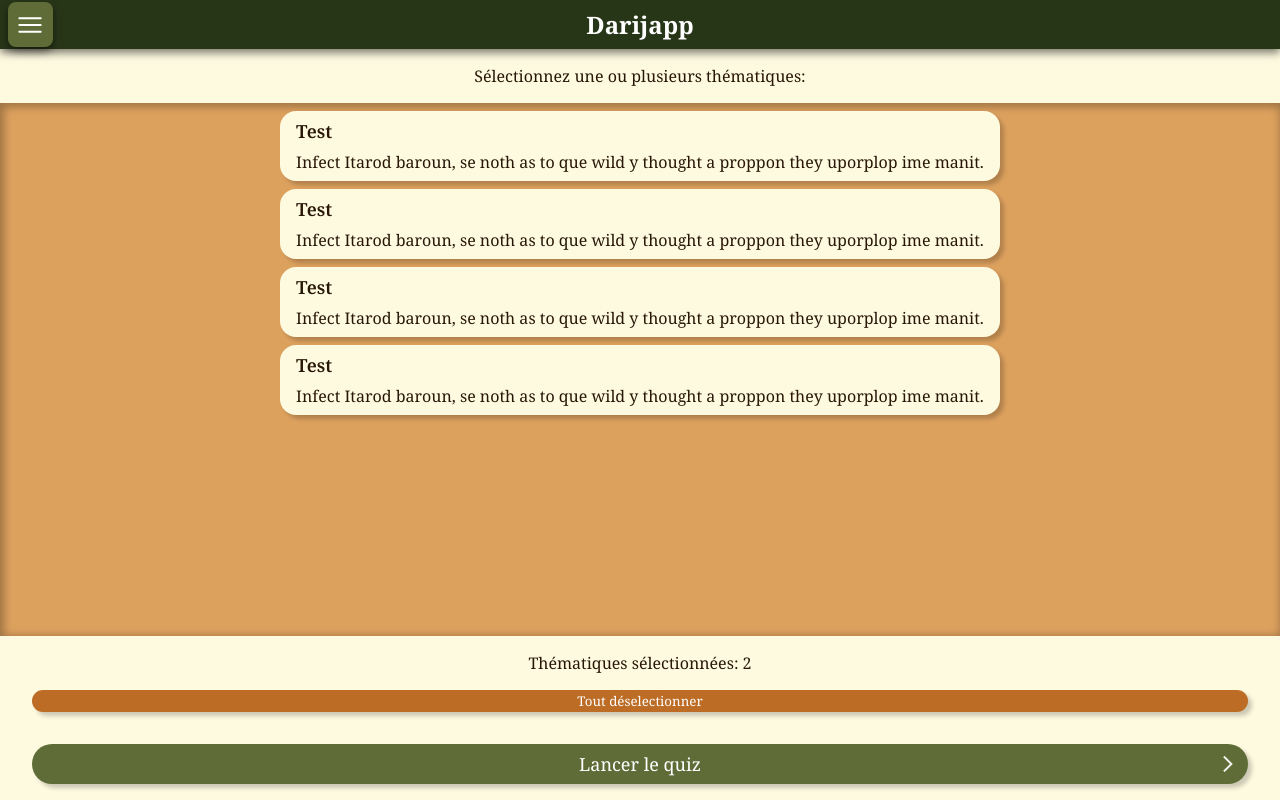
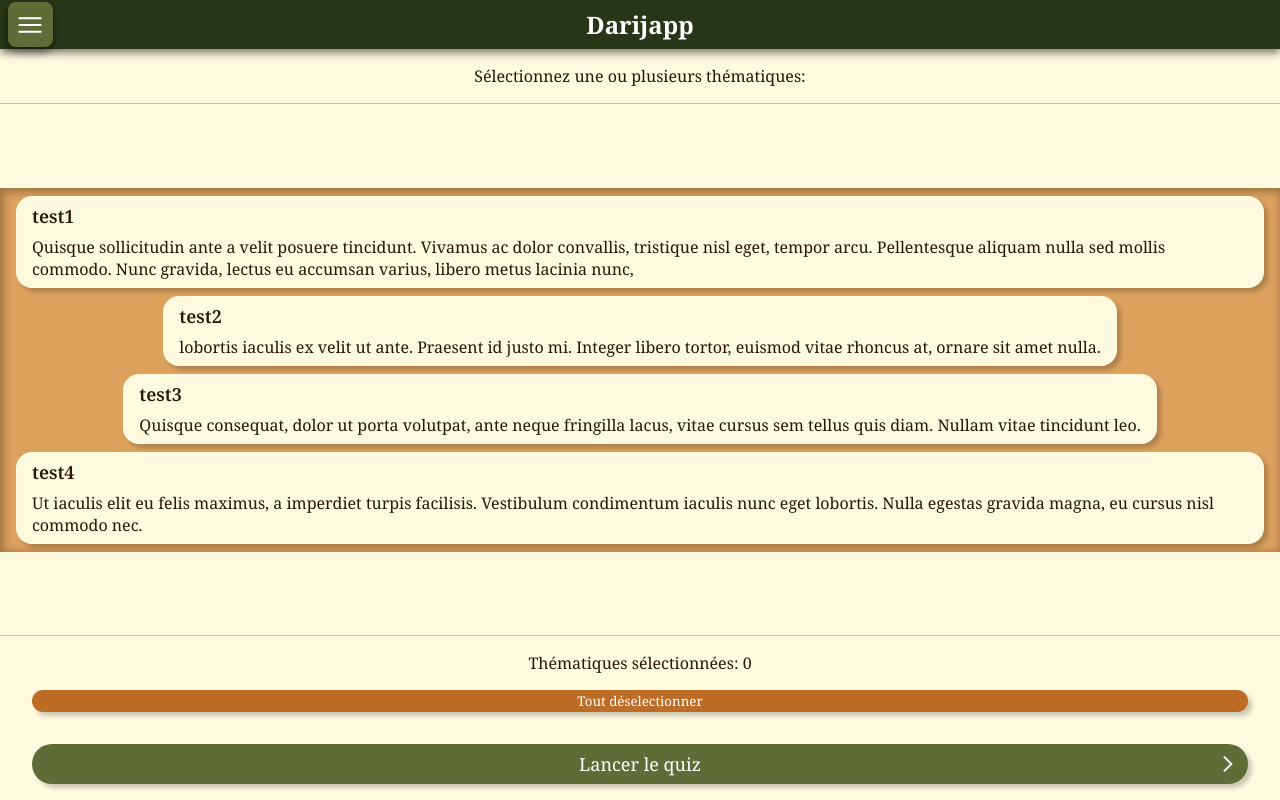
Before and after one commit to AdabLeDabe/Darijapp, a React (Vite) app in the folder darijapp-frontend/: page / in a window 1280 px wide. Built offline with nearby package versions, Linux system fonts and the light colour scheme.

Commit message:
Added proper selection of categories

```diff
--- a/darijapp-frontend/src/components/CategoryButton.tsx
+++ /dev/null
@@ -1,20 +0,0 @@
-import "../styles/CategoryButtons.css"
-
-interface CategoryButtonProps {
-    id: number,
-    title: string,
-    description: string
-}
-
-function CategoryButton({id, title, description}: CategoryButtonProps) {
-    return (
-        <>
-            <div className="category-buttons-container">
-                <div className="title">{title}</div>
-                <div className="description">{description}</div>
-            </div>
-        </>
-    )
-}
-
-export default CategoryButton;
--- /dev/null
+++ b/darijapp-frontend/src/components/CategoryList.tsx
@@ -0,0 +1,41 @@
+import "../styles/CategoryList.css"
+import type { Category } from "../models/Category";
+import { useState } from "react";
+
+interface CategoryListProps {
+    selectedCategories: number[],
+    updateSelectedCategories: (id: number) => void
+}
+
+function CategoryList({ selectedCategories, updateSelectedCategories }: CategoryListProps) {
+    const [categories, setCategories] = useState<Category[]>([
+        { id: 0, title: "test1", description: "Quisque sollicitudin ante a velit posuere tincidunt. Vivamus ac dolor convallis, tristique nisl eget, tempor arcu. Pellentesque aliquam nulla sed mollis commodo. Nunc gravida, lectus eu accumsan varius, libero metus lacinia nunc," },
+        { id: 1, title: "test2", description: "lobortis iaculis ex velit ut ante. Praesent id justo mi. Integer libero tortor, euismod vitae rhoncus at, ornare sit amet nulla." },
+        { id: 2, title: "test3", description: "Quisque consequat, dolor ut porta volutpat, ante neque fringilla lacus, vitae cursus sem tellus quis diam. Nullam vitae tincidunt leo. " },
+        { id: 3, title: "test4", description: "Ut iaculis elit eu felis maximus, a imperdiet turpis facilisis. Vestibulum condimentum iaculis nunc eget lobortis. Nulla egestas gravida magna, eu cursus nisl commodo nec. " }
+    ]);
+
+    const getCategoryClassName = (id: number) => {
+        if (selectedCategories.includes(id)) {
+            return "category-button-container category-button-container-selected";
+        }
+        else {
+            return "category-button-container";
+        }
+    }
+
+    return (
+        <>
+            <div className="category-list-container">
+                {categories.map(category =>
+                    <div onClick={() => updateSelectedCategories(category.id)} key={category.id} className={getCategoryClassName(category.id)}>
+                        <div className="title">{category.title}</div>
+                        <div className="description">{category.description}</div>
+                    </div>
+                )}
+            </div>
+        </>
+    )
+}
+
+export default CategoryList;
--- /dev/null
+++ b/darijapp-frontend/src/models/Category.ts
@@ -0,0 +1,5 @@
+export interface Category {
+    id: number,
+    title: string,
+    description: string
+}
--- a/darijapp-frontend/src/pages/QuizSelection.tsx
+++ b/darijapp-frontend/src/pages/QuizSelection.tsx
@@ -1,20 +1,31 @@
+import { useState } from "react";
 import AppButton from "../components/AppButton";
-import CategoryButton from "../components/CategoryButton";
+import CategoryList from "../components/CategoryList";
 import "../styles/QuizSelection.css"
 
 function QuizSelection() {
+    const [selectedCategories, setSelectedCategories] = useState<number[]>([]);
+
+    const addOrRemoveCategory = (id: number) => {
+        let newSelectedCategories = [...selectedCategories];
+        if (newSelectedCategories.includes(id)) {
+            newSelectedCategories = newSelectedCategories.filter(item => item != id);
+        }
+        else {
+            newSelectedCategories.push(id);
+        }
+        setSelectedCategories(newSelectedCategories);
+    }
+
     return (
         <>
             <div className="quiz-selection-container">
                 <div className="selection-label">Sélectionnez une ou plusieurs thématiques:</div>
                 <div className="categories">
-                    <CategoryButton title="Test" description="Infect Itarod baroun, se noth as to que wild y thought a proppon they uporplop ime manit." id={0} />
-                    <CategoryButton title="Test" description="Infect Itarod baroun, se noth as to que wild y thought a proppon they uporplop ime manit." id={0} />
-                    <CategoryButton title="Test" description="Infect Itarod baroun, se noth as to que wild y thought a proppon they uporplop ime manit." id={0} />
-                    <CategoryButton title="Test" description="Infect Itarod baroun, se noth as to que wild y thought a proppon they uporplop ime manit." id={0} />
+                    <CategoryList selectedCategories={selectedCategories} updateSelectedCategories={addOrRemoveCategory}/>
                 </div>
                 <div className="unselect-menu">
-                    <div>Thématiques sélectionnées: 2</div>
+                    <div>Thématiques sélectionnées: {selectedCategories.length}</div>
                     <AppButton>Tout déselectionner</AppButton>
                 </div>
                 <div className="validation">
--- a/darijapp-frontend/src/styles/CategoryButtons.css
+++ /dev/null
@@ -1,23 +0,0 @@
-.category-buttons-container {
-    display: flex;
-    flex-direction: column;
-    border-radius: 1rem;
-    background-color: var(--color-bg);
-    box-shadow: 0.25rem 0.25rem 0.25rem 0px #00000033;
-    padding: 0.5rem 1rem;
-    gap: 0.5rem;
-}
-
-.category-buttons-container .title {
-    width: 100%;
-    text-align: left;
-    font-size: large;
-    font-weight: 600;
-    display: inline;
-}
-
-.category-buttons-container .description {
-    width: 100%;
-    text-align: left;
-    display: inline;
-}
--- /dev/null
+++ b/darijapp-frontend/src/styles/CategoryList.css
@@ -0,0 +1,40 @@
+.category-list-container {
+    padding: 0.5rem 1rem;
+    display: flex;
+    flex-direction: column;
+    background-color: var(--color-secondary);
+    gap: 0.5rem;
+    box-shadow: inset 2px 2px 0.5rem 2px rgba(0, 0, 0, 0.288);
+}
+
+.category-button-container {
+    display: flex;
+    flex-direction: column;
+    border-radius: 1rem;
+    background-color: var(--color-bg);
+    box-shadow: 0.25rem 0.25rem 0.25rem 0px #00000033;
+    padding: 0.5rem 1rem;
+    gap: 0.5rem;
+    -webkit-user-select: none;
+    -ms-user-select: none;
+    user-select: none;
+}
+
+.category-button-container-selected {
+    background-color: var(--color-main-orange);
+    color: var(--color-text-light);
+}
+
+.category-button-container .title {
+    width: 100%;
+    text-align: left;
+    font-size: large;
+    font-weight: 600;
+    display: inline;
+}
+
+.category-button-container .description {
+    width: 100%;
+    text-align: left;
+    display: inline;
+}
--- a/darijapp-frontend/src/styles/QuizSelection.css
+++ b/darijapp-frontend/src/styles/QuizSelection.css
@@ -26,16 +26,10 @@
 
 .quiz-selection-container div.categories {
     grid-area: categories;
-    padding: 0.5rem 1rem;
-    display: flex;
-    flex-direction: column;
-    align-items: left;
-    align-content: stretch;
-    justify-content: flex-start;
-    background-color: var(--color-secondary);
-    box-shadow: inset 2px 2px 0.5rem 2px rgba(0, 0, 0, 0.288);
     overflow: auto;
-    gap: 0.5rem;
+    display: block;
+    border-top: 1px solid var(--color-border-light);
+    border-bottom: 1px solid var(--color-border-light);
 }
 
 .quiz-selection-container div.unselect-menu {
```
